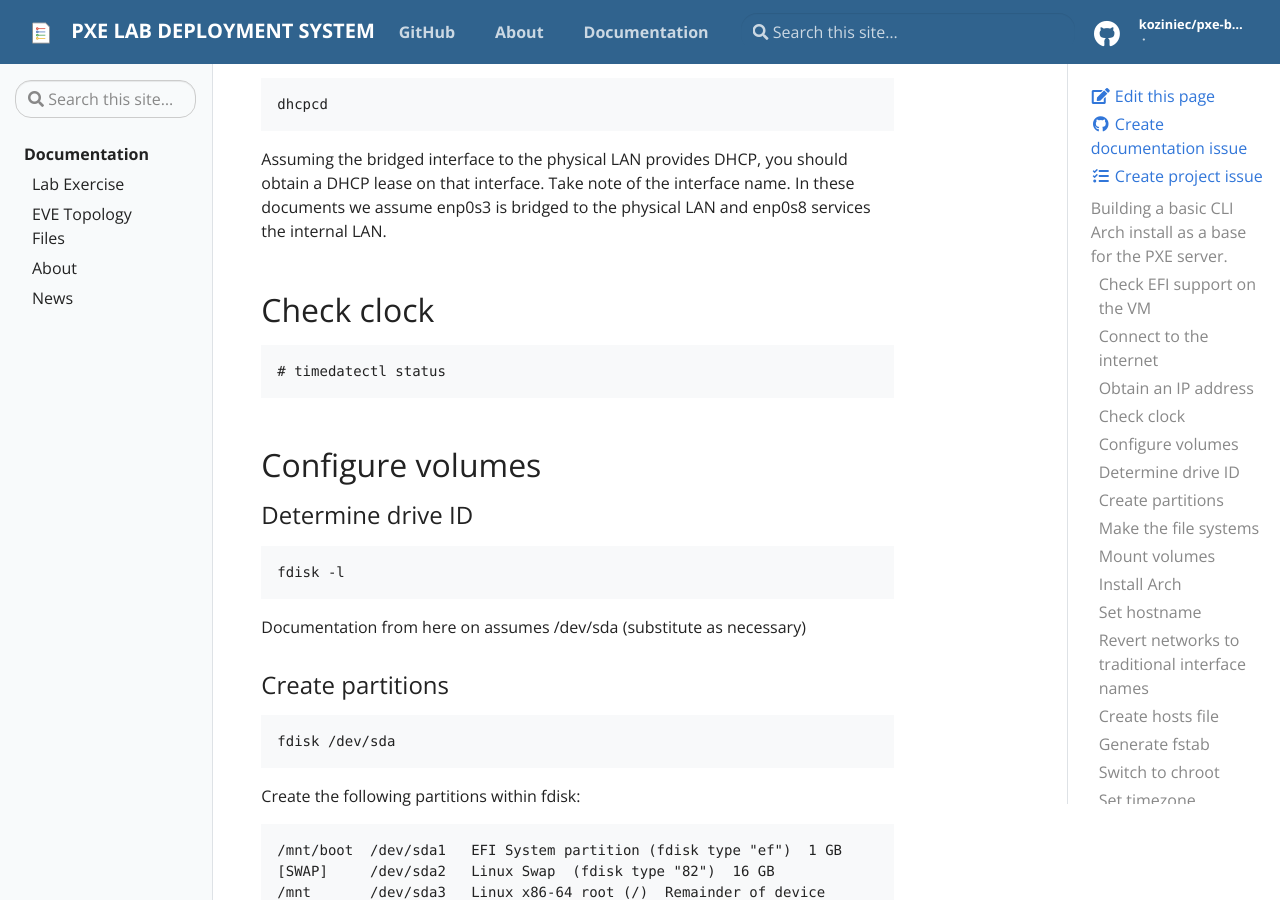
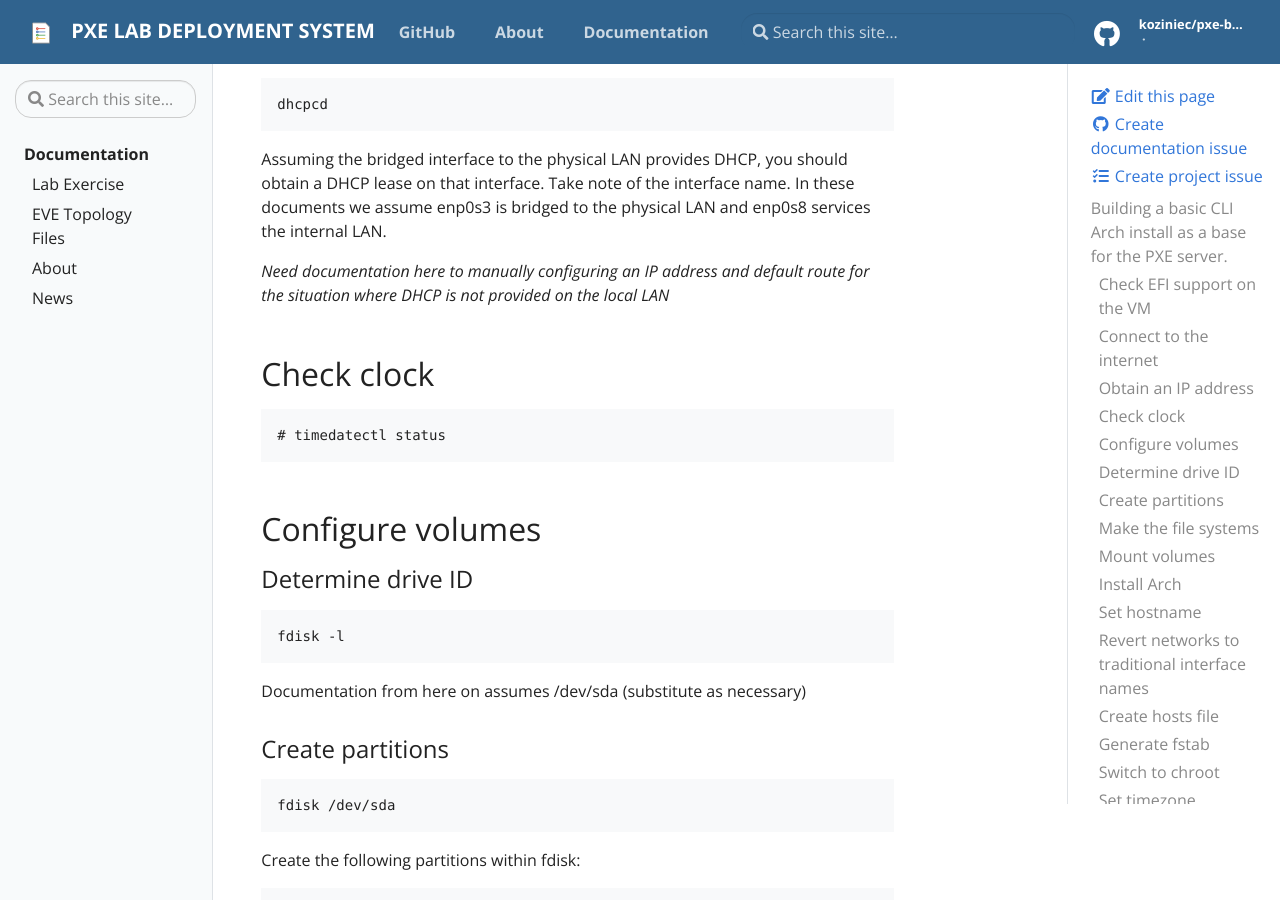
Before and after one commit to koziniec/pxe-boot, a Jekyll site: the page built from _docs/Arch Installation.md, in a window 1280 px wide and 900 px high, scrolled down 898 px. Built offline with Jekyll 4.4.1, drawn with Linux system fonts in a browser that asks for light colours.

Commit message:
Update Arch Installation.md

```diff
--- a/_docs/Arch Installation.md
+++ b/_docs/Arch Installation.md
@@ -33,6 +33,8 @@ dhcpcd
 </pre>
 
 Assuming the bridged interface to the physical LAN provides DHCP, you should obtain a DHCP lease on that interface.  Take note of the interface name. In these documents we assume enp0s3 is bridged to the physical LAN and enp0s8 services the internal LAN.
+
+_Need documentation here to manually configuring an IP address and default route for the situation where DHCP is not provided on the local LAN_
 
 ## Check clock
 <pre>
```
